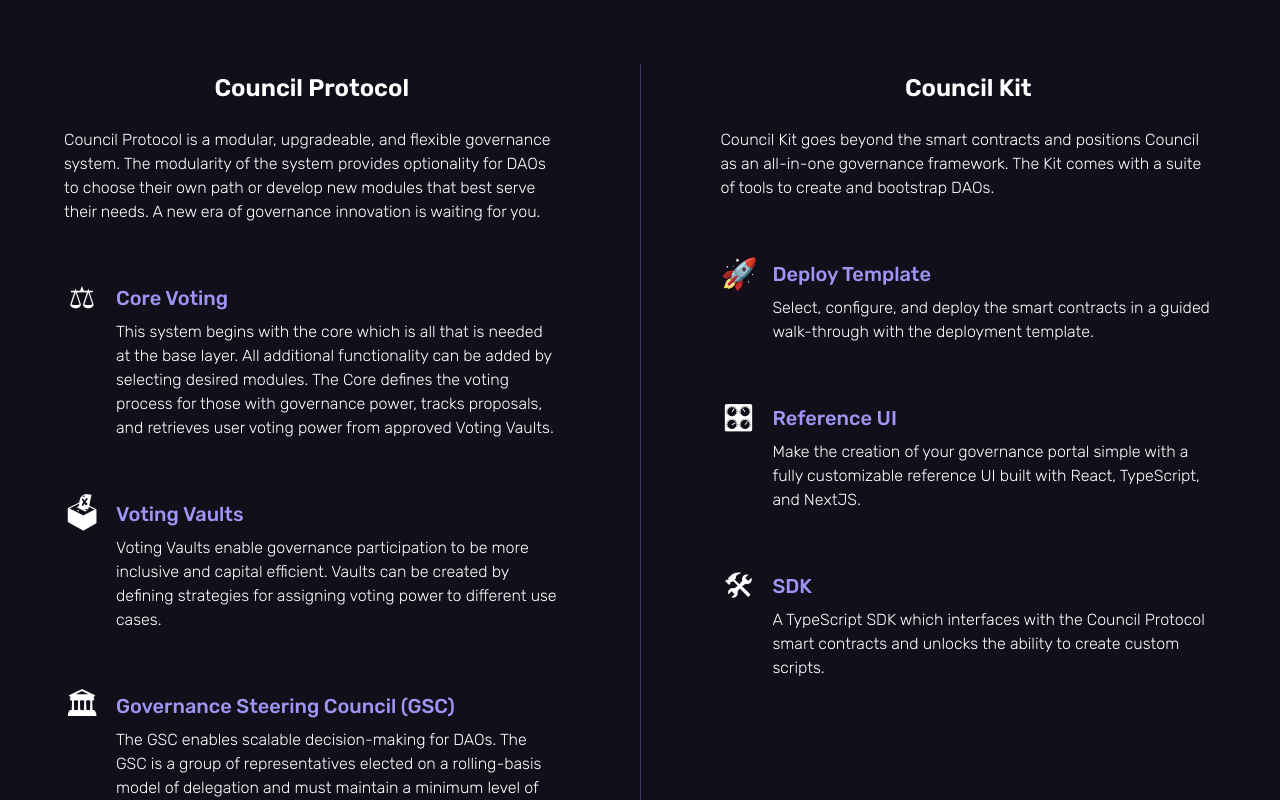
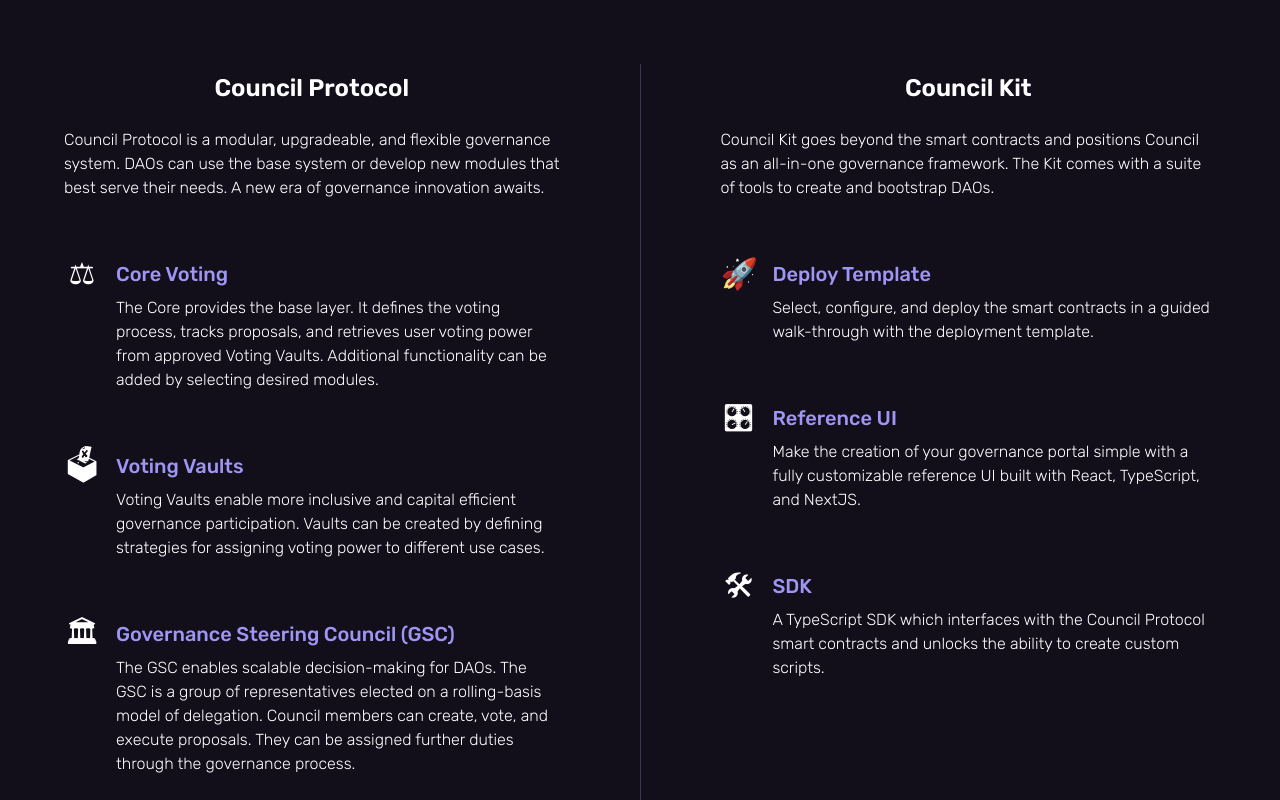
Before and after one commit to delvtech/council-kit, a React (Vite) app in the folder apps/landing-page/: page / in a window 1280 px wide. Shown: the part 1220-2020 px from the top of the page. Built offline with nearby package versions, Linux system fonts and the light colour scheme; the HTML template or start-up script is replaced by a standard one.

Commit message:
Edit copy (#281)

```diff
--- a/apps/landing-page/src/App.tsx
+++ b/apps/landing-page/src/App.tsx
@@ -81,10 +81,9 @@ function App(): ReactElement {
                   <h3 className="text-2xl font-semibold">Council Protocol</h3>
                   <p>
                     Council Protocol is a modular, upgradeable, and flexible
-                    governance system. The modularity of the system provides
-                    optionality for DAOs to choose their own path or develop new
-                    modules that best serve their needs. A new era of governance
-                    innovation is waiting for you.
+                    governance system. DAOs can use the base system or develop
+                    new modules that best serve their needs. A new era of
+                    governance innovation awaits.
                   </p>
                 </div>
                 <div className="flex gap-4 pb-8 border-b border-b-primary-20 md:border-none md:pb-0">
@@ -96,12 +95,10 @@ function App(): ReactElement {
                       Core Voting
                     </h4>
                     <p>
-                      This system begins with the core which is all that is
-                      needed at the base layer. All additional functionality can
-                      be added by selecting desired modules. The Core defines
-                      the voting process for those with governance power, tracks
-                      proposals, and retrieves user voting power from approved
-                      Voting Vaults.
+                      The Core provides the base layer. It defines the voting
+                      process, tracks proposals, and retrieves user voting power
+                      from approved Voting Vaults. Additional functionality can
+                      be added by selecting desired modules.
                     </p>
                   </div>
                 </div>
@@ -114,8 +111,8 @@ function App(): ReactElement {
                       Voting Vaults
                     </h4>
                     <p>
-                      Voting Vaults enable governance participation to be more
-                      inclusive and capital efficient. Vaults can be created by
+                      Voting Vaults enable more inclusive and capital efficient
+                      governance participation. Vaults can be created by
                       defining strategies for assigning voting power to
                       different use cases.
                     </p>
@@ -132,10 +129,9 @@ function App(): ReactElement {
                     <p>
                       The GSC enables scalable decision-making for DAOs. The GSC
                       is a group of representatives elected on a rolling-basis
-                      model of delegation and must maintain a minimum level of
-                      voting power to remain on the Council. Council members can
-                      create, vote, and execute proposals and can be assigned
-                      further duties through the governance process.
+                      model of delegation. Council members can create, vote, and
+                      execute proposals. They can be assigned further duties
+                      through the governance process.
                     </p>
                   </div>
                 </div>
```
